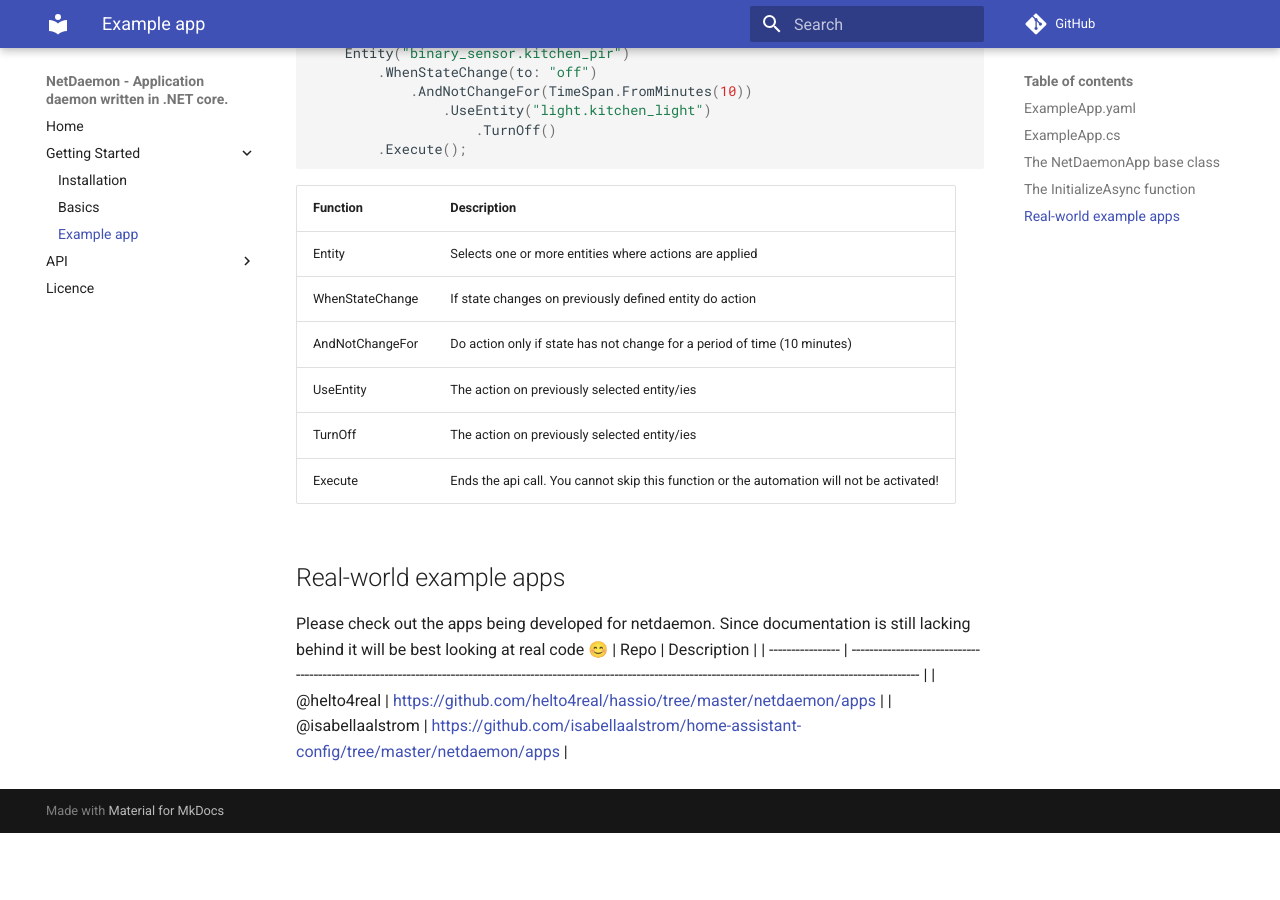
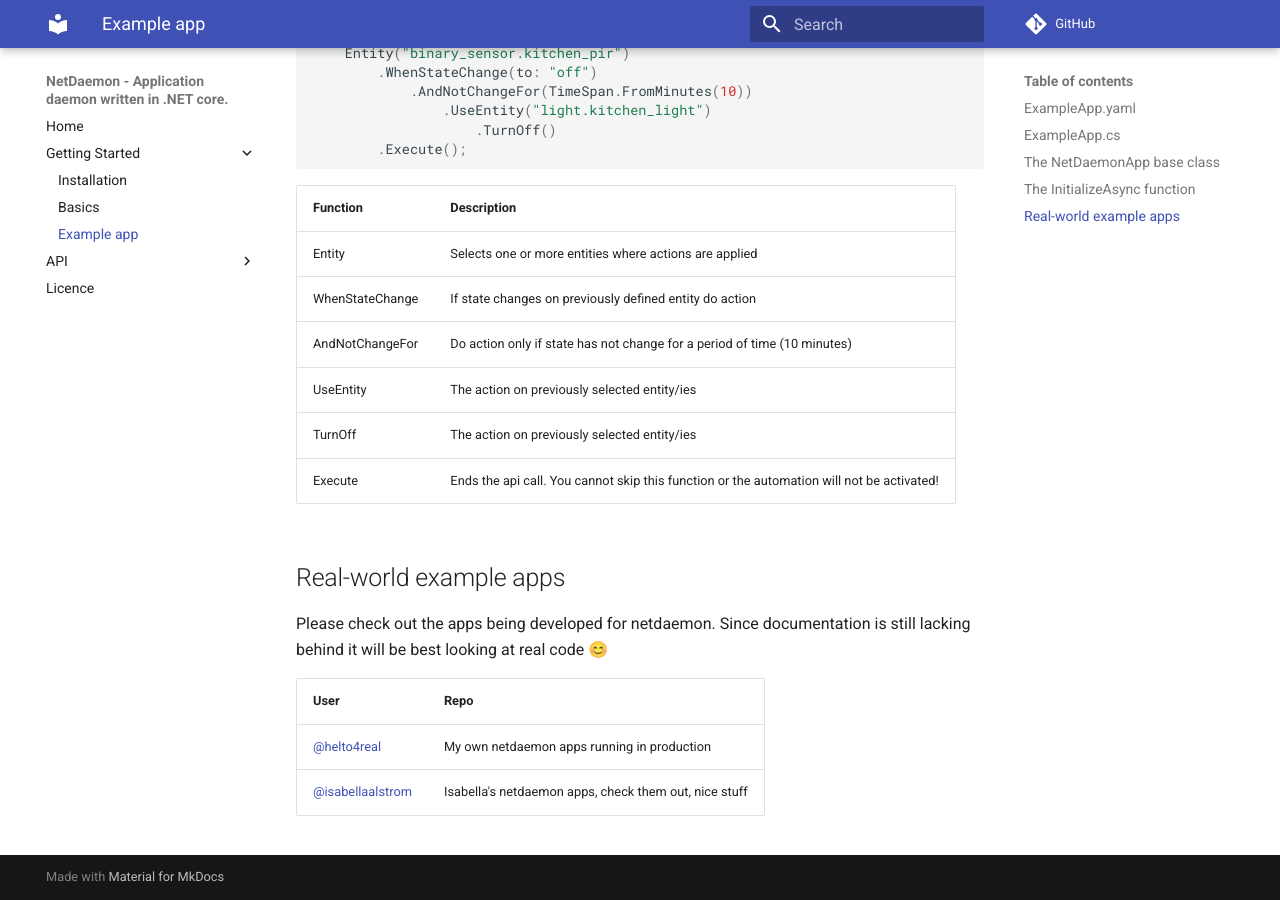
Before and after one commit to net-daemon/netdaemon, an MkDocs documentation site: the page built from docs/docs/Getting started/3_example app.md, in a window 1280 px wide and 900 px high, scrolled down 1459 px. Built offline with MkDocs 1.6.1 and Material for MkDocs 9.7.7, drawn with Linux system fonts in a browser that asks for light colours; comment, search, counter and statistics services are not loaded; before the commit the page ends 2292 px from its top, so only the background shows below that.

Commit message:
Docs fixes

```diff
--- a/docs/docs/Getting started/3_example app.md
+++ b/docs/docs/Getting started/3_example app.md
@@ -82,7 +82,8 @@ This async function is called by the daemon and it´s purpose is to do all the i
 ## Real-world example apps
 
 Please check out the apps being developed for netdaemon. Since documentation is still lacking behind it will be best looking at real code 😊
-| Repo             | Description                                                                                                                                                                |
-| ---------------- | -------------------------------------------------------------------------------------------------------------------------------------------------------------------------- |
-| @helto4real      | [https://github.com/helto4real/hassio/tree/master/netdaemon/apps](https://github.com/helto4real/hassio/tree/master/netdaemon/apps)                                         |
-| @isabellaalstrom | [https://github.com/isabellaalstrom/home-assistant-config/tree/master/netdaemon/apps](https://github.com/isabellaalstrom/home-assistant-config/tree/master/netdaemon/apps) |
+
+| User                                                                                                    | Repo                                                  |
+| ------------------------------------------------------------------------------------------------------- | ----------------------------------------------------- |
+| [@helto4real](https://github.com/helto4real/hassio/tree/master/netdaemon/apps])                         | My own netdaemon apps running in production           |
+| [@isabellaalstrom](https://github.com/isabellaalstrom/home-assistant-config/tree/master/netdaemon/apps) | Isabella's netdaemon apps, check them out, nice stuff |
```
Also changed, not shown: README.md.
